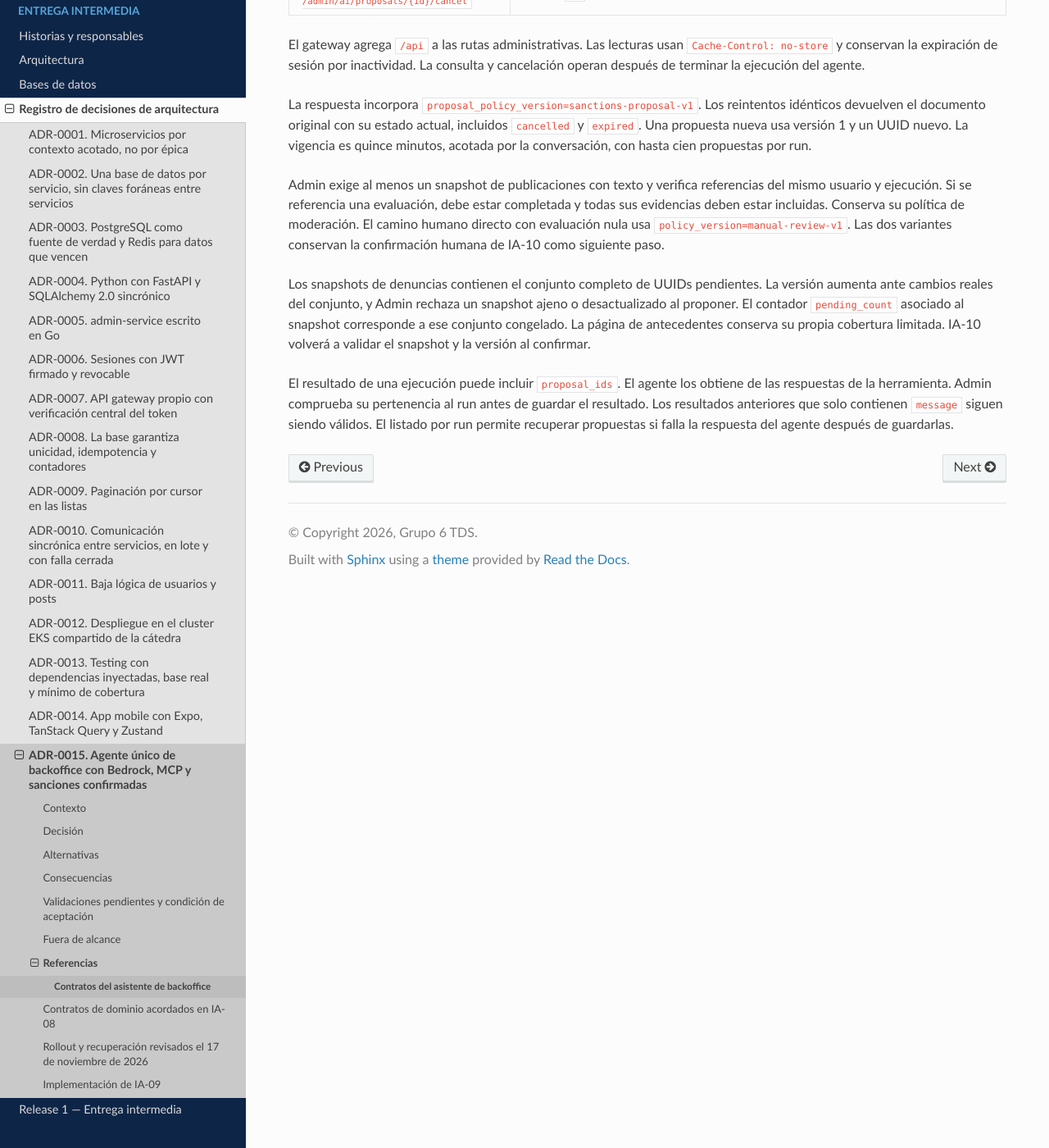
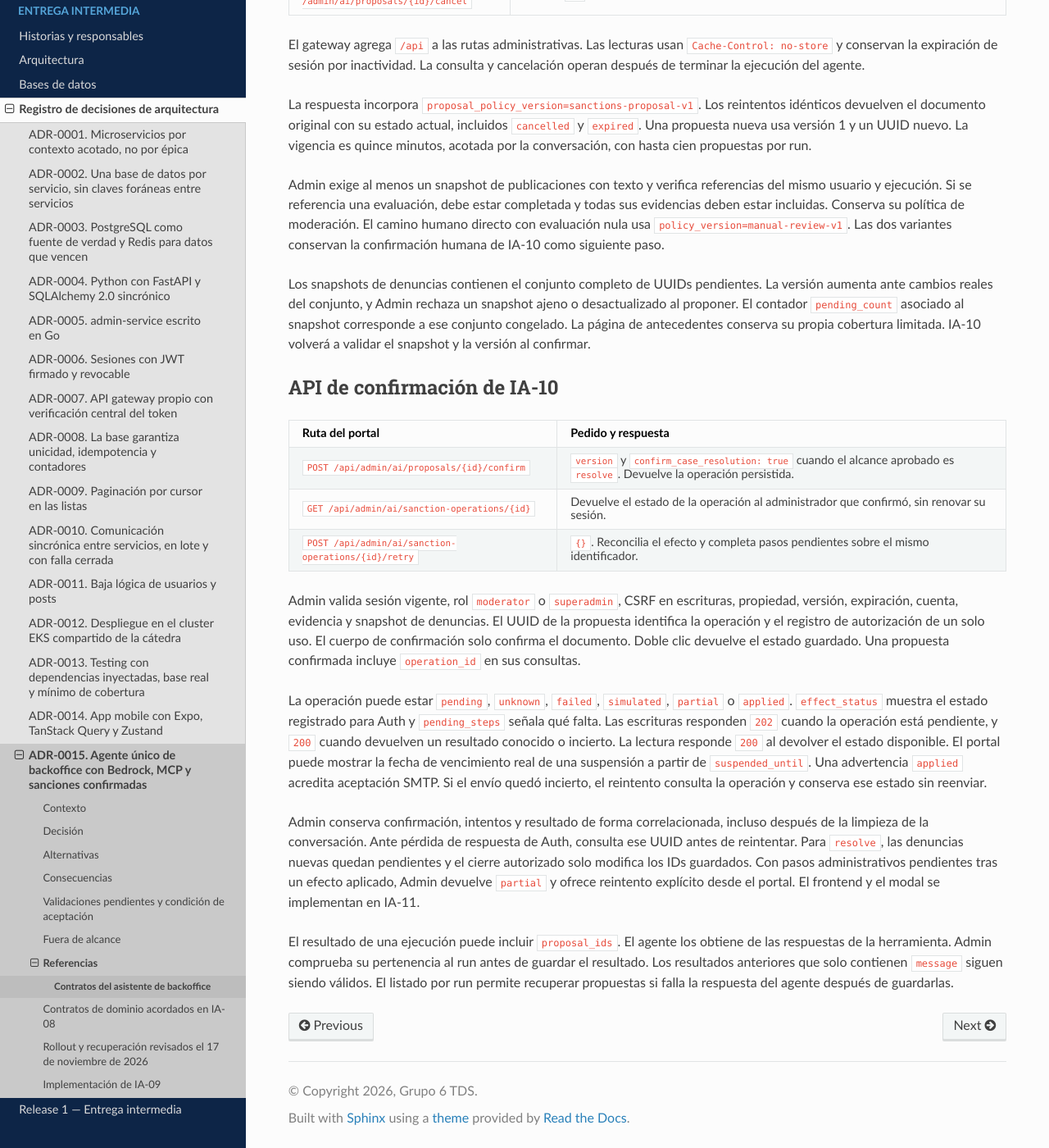
Before and after one commit to tds-g6-2s2026/udesa-x-docs, a Sphinx documentation site: the page built from docs/contratos-ia-backoffice.md, in a window 1280 px wide and 1400 px high, scrolled down 9457 px. Shown: the whole window at 82% size. Built offline with Sphinx 7.4.7 and the Read the Docs theme 3.1.0, drawn with Linux system fonts in a browser that asks for light colours.

Commit message:
docs(ai): specify the sanction confirmation and retry API

```diff
--- a/docs/contratos-ia-backoffice.md
+++ b/docs/contratos-ia-backoffice.md
@@ -254,6 +254,36 @@ ajeno o desactualizado al proponer. El contador `pending_count` asociado al snap
 corresponde a ese conjunto congelado. La página de antecedentes conserva su propia
 cobertura limitada. IA-10 volverá a validar el snapshot y la versión al confirmar.
 
+## API de confirmación de IA-10
+
+| Ruta del portal | Pedido y respuesta |
+|---|---|
+| `POST /api/admin/ai/proposals/{id}/confirm` | `version` y `confirm_case_resolution: true` cuando el alcance aprobado es `resolve`. Devuelve la operación persistida. |
+| `GET /api/admin/ai/sanction-operations/{id}` | Devuelve el estado de la operación al administrador que confirmó, sin renovar su sesión. |
+| `POST /api/admin/ai/sanction-operations/{id}/retry` | `{}`. Reconcilia el efecto y completa pasos pendientes sobre el mismo identificador. |
+
+Admin valida sesión vigente, rol `moderator` o `superadmin`, CSRF en escrituras, propiedad,
+versión, expiración, cuenta, evidencia y snapshot de denuncias. El UUID de la propuesta
+identifica la operación y el registro de autorización de un solo uso. El cuerpo de
+confirmación solo confirma el documento. Doble clic devuelve el estado guardado.
+Una propuesta confirmada incluye `operation_id` en sus consultas.
+
+La operación puede estar `pending`, `unknown`, `failed`, `simulated`, `partial` o
+`applied`. `effect_status` muestra el estado registrado para Auth y `pending_steps`
+señala qué falta. Las escrituras responden `202` cuando la operación está pendiente, y
+`200` cuando devuelven un resultado conocido o incierto. La lectura responde `200` al
+devolver el estado disponible. El portal puede mostrar la fecha de vencimiento real de
+una suspensión a partir de `suspended_until`. Una advertencia `applied` acredita
+aceptación SMTP. Si el envío quedó incierto, el reintento consulta la operación y
+conserva ese estado sin reenviar.
+
+Admin conserva confirmación, intentos y resultado de forma correlacionada, incluso
+después de la limpieza de la conversación. Ante pérdida de respuesta de Auth, consulta
+ese UUID antes de reintentar. Para `resolve`, las denuncias nuevas quedan pendientes y el
+cierre autorizado solo modifica los IDs guardados. Con pasos administrativos pendientes
+tras un efecto aplicado, Admin devuelve `partial` y ofrece reintento explícito desde el
+portal. El frontend y el modal se implementan en IA-11.
+
 El resultado de una ejecución puede incluir `proposal_ids`. El agente los obtiene
 de las respuestas de la herramienta. Admin comprueba su pertenencia al run antes
 de guardar el resultado. Los resultados anteriores que solo contienen `message`
```
Also changed, not shown: docs/adr-0015.md (+13 -0 lines).
